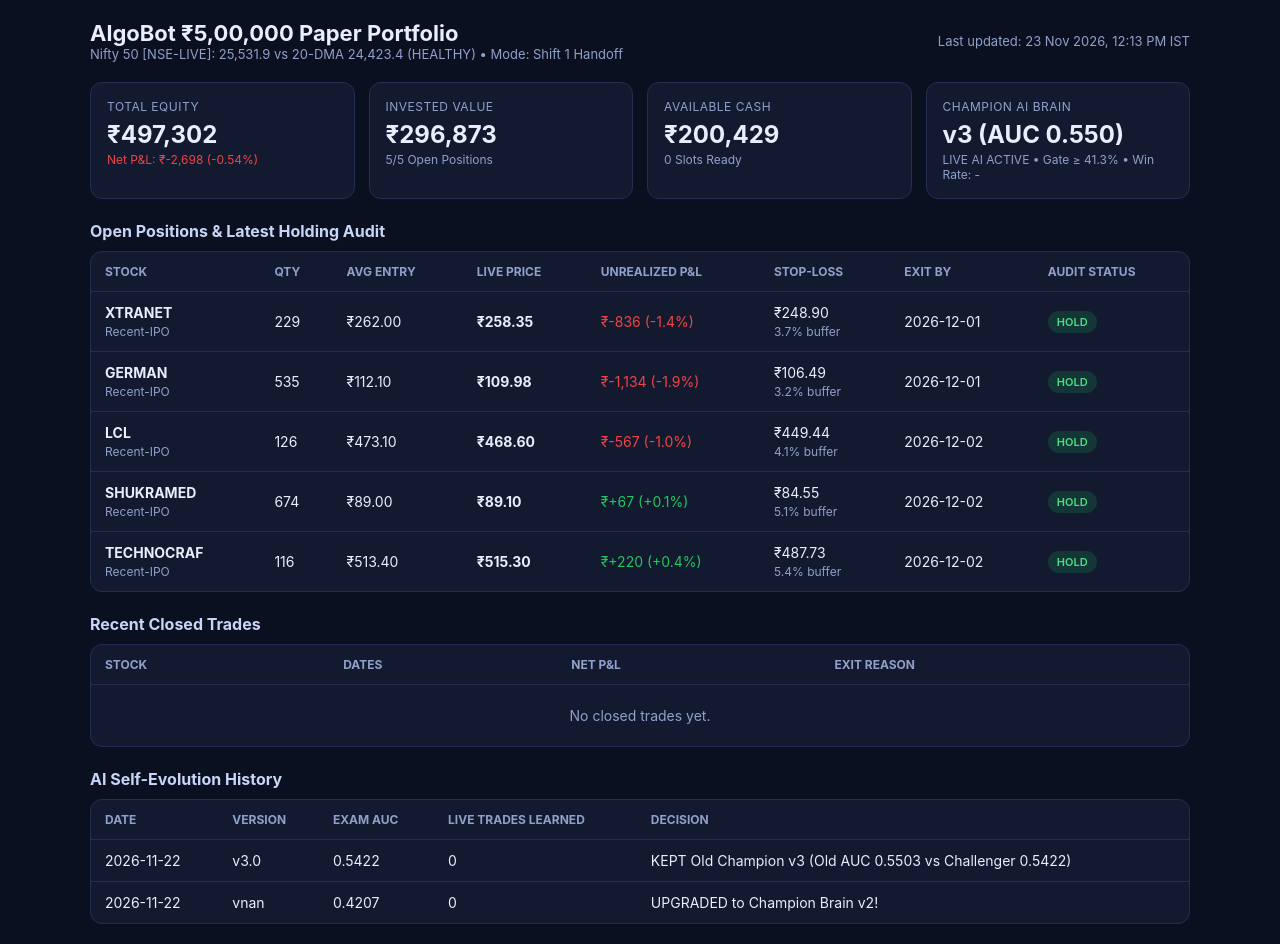
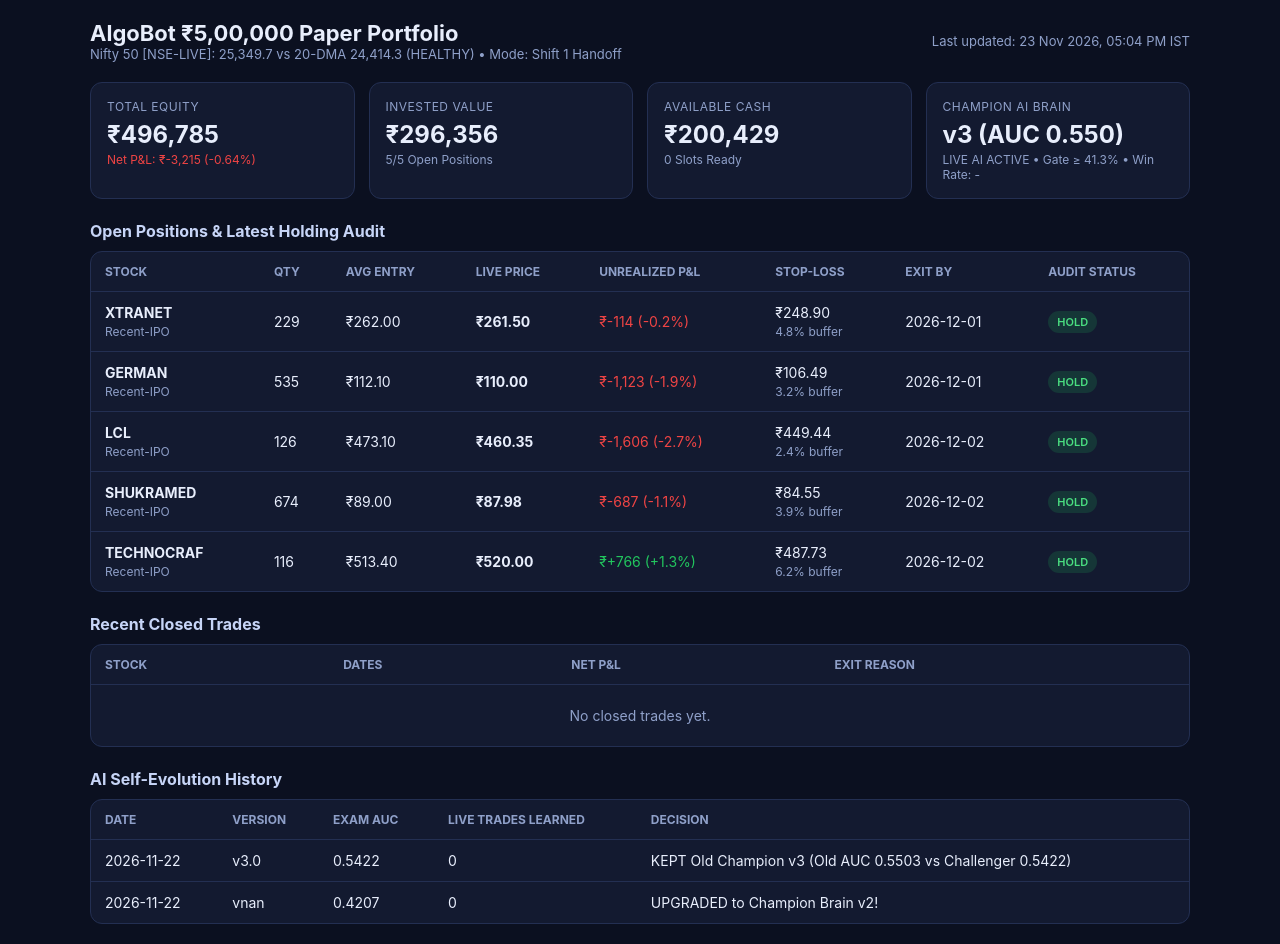
Before and after one commit to ishanpadwani-cell/algobot-5l, a plain HTML site: page docs/index.html in a window 1280 px wide. Drawn offline with Linux system fonts and the light colour scheme.

Commit message:
Shift 1 Complete (2026-11-23 17:04 IST)

```diff
--- a/docs/index.html
+++ b/docs/index.html
@@ -27,13 +27,13 @@ tr:last-child td{border-bottom:none;}
 </style></head><body><div class="wrap">
 <header>
   <div><h1>AlgoBot ₹5,00,000 Paper Portfolio</h1>
-  <div class="meta">Nifty 50 [NSE-LIVE]: 25,531.9 vs 20-DMA 24,423.4 (HEALTHY) &bull; Mode: Shift 1 Handoff</div></div>
-  <div class="meta">Last updated: 23 Nov 2026, 12:13 PM IST</div>
+  <div class="meta">Nifty 50 [NSE-LIVE]: 25,349.7 vs 20-DMA 24,414.3 (HEALTHY) &bull; Mode: Shift 1 Handoff</div></div>
+  <div class="meta">Last updated: 23 Nov 2026, 05:04 PM IST</div>
 </header>
 <div class="grid">
-  <div class="card"><div class="label">Total Equity</div><div class="val">₹497,302</div>
-    <div class="sub neg">Net P&amp;L: ₹-2,698 (-0.54%)</div></div>
-  <div class="card"><div class="label">Invested Value</div><div class="val">₹296,873</div>
+  <div class="card"><div class="label">Total Equity</div><div class="val">₹496,785</div>
+    <div class="sub neg">Net P&amp;L: ₹-3,215 (-0.64%)</div></div>
+  <div class="card"><div class="label">Invested Value</div><div class="val">₹296,356</div>
     <div class="sub">5/5 Open Positions</div></div>
   <div class="card"><div class="label">Available Cash</div><div class="val">₹200,429</div>
     <div class="sub">0 Slots Ready</div></div>
@@ -48,9 +48,9 @@ tr:last-child td{border-bottom:none;}
           <td><strong>XTRANET</strong><div class="sub">Recent-IPO</div></td>
           <td>229</td>
           <td>₹262.00</td>
-          <td><strong>₹258.35</strong></td>
-          <td class="neg">₹-836 (-1.4%)</td>
-          <td>₹248.90<div class="sub">3.7% buffer</div></td>
+          <td><strong>₹261.50</strong></td>
+          <td class="neg">₹-114 (-0.2%)</td>
+          <td>₹248.90<div class="sub">4.8% buffer</div></td>
           <td>2026-12-01</td>
           <td><span class="badge ok" title="Recent-IPO breakout (+2.6%, 1.75x med vol, 4d base 13.4%, Margins: Steady (+0.5%))">HOLD</span></td>
         </tr>
@@ -58,8 +58,8 @@ tr:last-child td{border-bottom:none;}
           <td><strong>GERMAN</strong><div class="sub">Recent-IPO</div></td>
           <td>535</td>
           <td>₹112.10</td>
-          <td><strong>₹109.98</strong></td>
-          <td class="neg">₹-1,134 (-1.9%)</td>
+          <td><strong>₹110.00</strong></td>
+          <td class="neg">₹-1,123 (-1.9%)</td>
           <td>₹106.49<div class="sub">3.2% buffer</div></td>
           <td>2026-12-01</td>
           <td><span class="badge ok" title="Recent-IPO [NSE-LIVE] | AI 43.7% | +3.9% on 15.0x vol | Margins: Steady (-0.5%)">HOLD</span></td>
@@ -68,9 +68,9 @@ tr:last-child td{border-bottom:none;}
           <td><strong>LCL</strong><div class="sub">Recent-IPO</div></td>
           <td>126</td>
           <td>₹473.10</td>
-          <td><strong>₹468.60</strong></td>
-          <td class="neg">₹-567 (-1.0%)</td>
-          <td>₹449.44<div class="sub">4.1% buffer</div></td>
+          <td><strong>₹460.35</strong></td>
+          <td class="neg">₹-1,606 (-2.7%)</td>
+          <td>₹449.44<div class="sub">2.4% buffer</div></td>
           <td>2026-12-02</td>
           <td><span class="badge ok" title="Recent-IPO | AI 42.1% | +2.7% on 3.1x vol | Expanding (+10.0%)">HOLD</span></td>
         </tr>
@@ -78,9 +78,9 @@ tr:last-child td{border-bottom:none;}
           <td><strong>SHUKRAMED</strong><div class="sub">Recent-IPO</div></td>
           <td>674</td>
           <td>₹89.00</td>
-          <td><strong>₹89.10</strong></td>
-          <td class="pos">₹+67 (+0.1%)</td>
-          <td>₹84.55<div class="sub">5.1% buffer</div></td>
+          <td><strong>₹87.98</strong></td>
+          <td class="neg">₹-687 (-1.1%)</td>
+          <td>₹84.55<div class="sub">3.9% buffer</div></td>
           <td>2026-12-02</td>
           <td><span class="badge ok" title="Recent-IPO | AI 42.0% | +5.7% on 4.49x vol | N/A">HOLD</span></td>
         </tr>
@@ -88,9 +88,9 @@ tr:last-child td{border-bottom:none;}
           <td><strong>TECHNOCRAF</strong><div class="sub">Recent-IPO</div></td>
           <td>116</td>
           <td>₹513.40</td>
-          <td><strong>₹515.30</strong></td>
-          <td class="pos">₹+220 (+0.4%)</td>
-          <td>₹487.73<div class="sub">5.4% buffer</div></td>
+          <td><strong>₹520.00</strong></td>
+          <td class="pos">₹+766 (+1.3%)</td>
+          <td>₹487.73<div class="sub">6.2% buffer</div></td>
           <td>2026-12-02</td>
           <td><span class="badge ok" title="Recent-IPO | AI 45.9% | +4.3% on 1.69x vol | Expanding (+2.3%)">HOLD</span></td>
         </tr></tbody></table></div>
```
